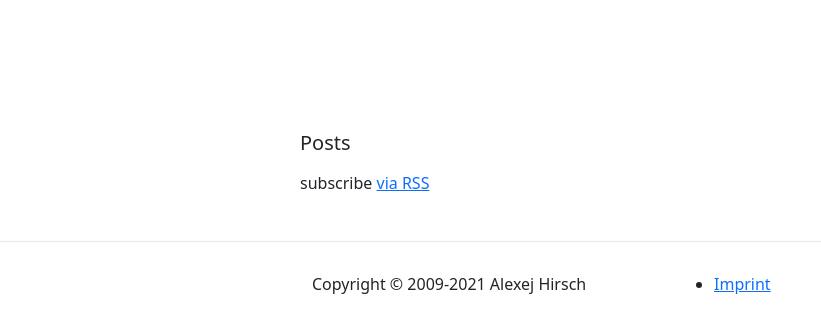
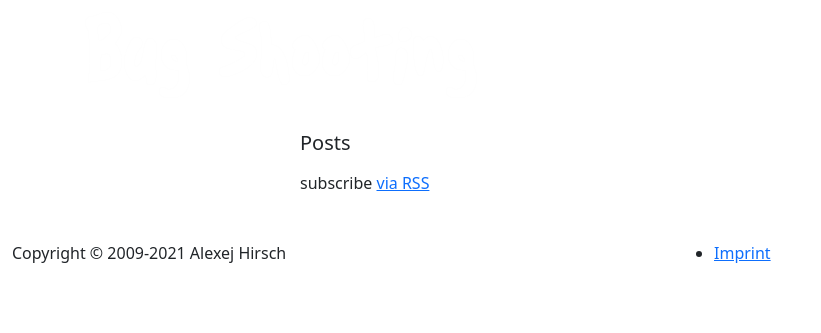
Before and after one commit to BugShooting/BugShooting.Homepage, a Jekyll site: the page built from index.html, in a window 1280 px wide. Shown: the top 333 px of the page, without its empty margins (0-821 px from the left). Built offline with Jekyll 4.4.1, drawn with Linux system fonts in a browser that asks for light colours.

Commit message:
Update footer.html

```diff
--- a/_includes/footer.html
+++ b/_includes/footer.html
@@ -1,7 +1,3 @@
-<footer class="site-footer">
-
-  <div class="wrapper">
-
 <div class="container-fluid footer">
 
   <div class="row footer-credit">
@@ -16,7 +12,3 @@
   </div>
 
 </div>
-
-  </div>
-
-</footer>
```
Lines whose indentation alone changed are shown as unchanged.
